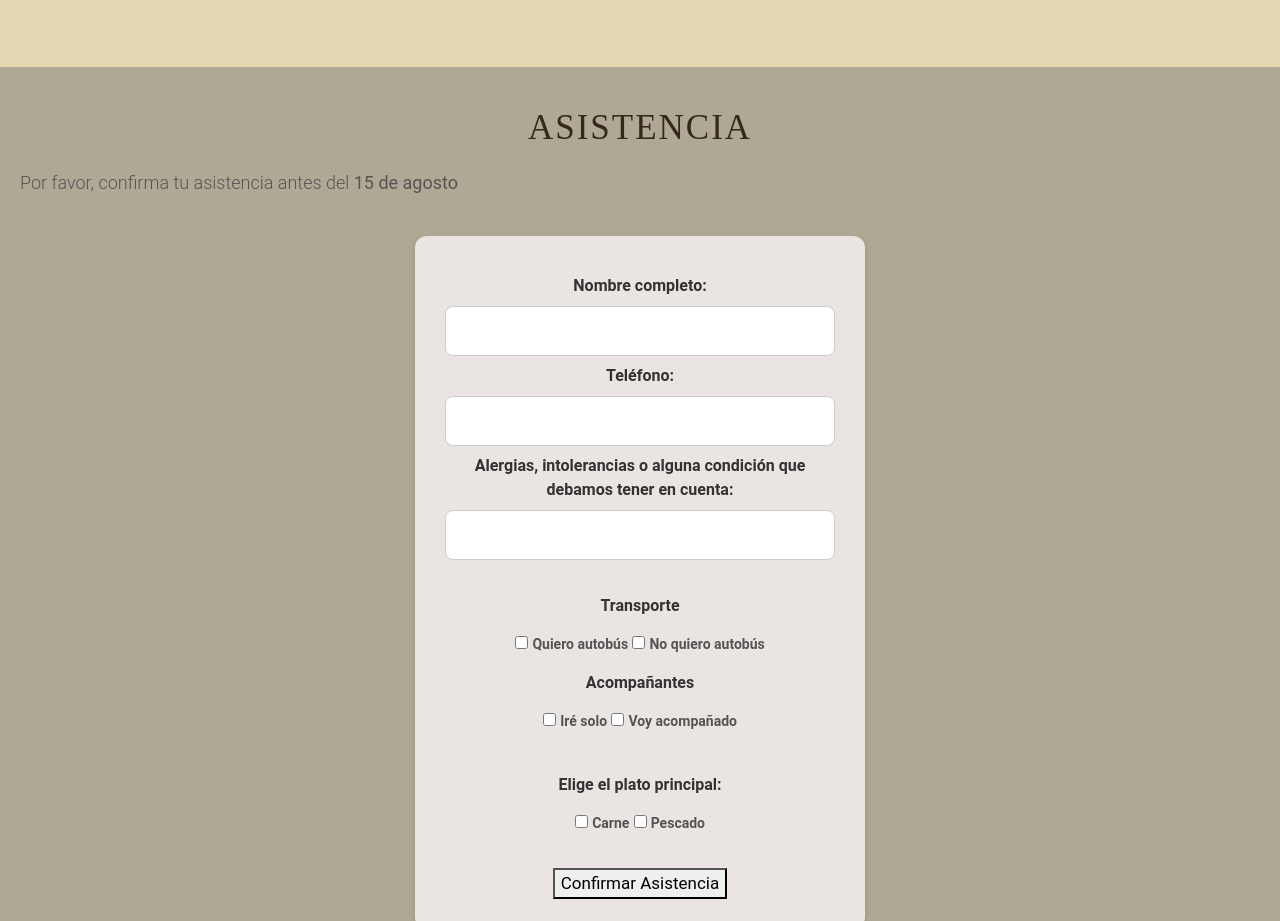
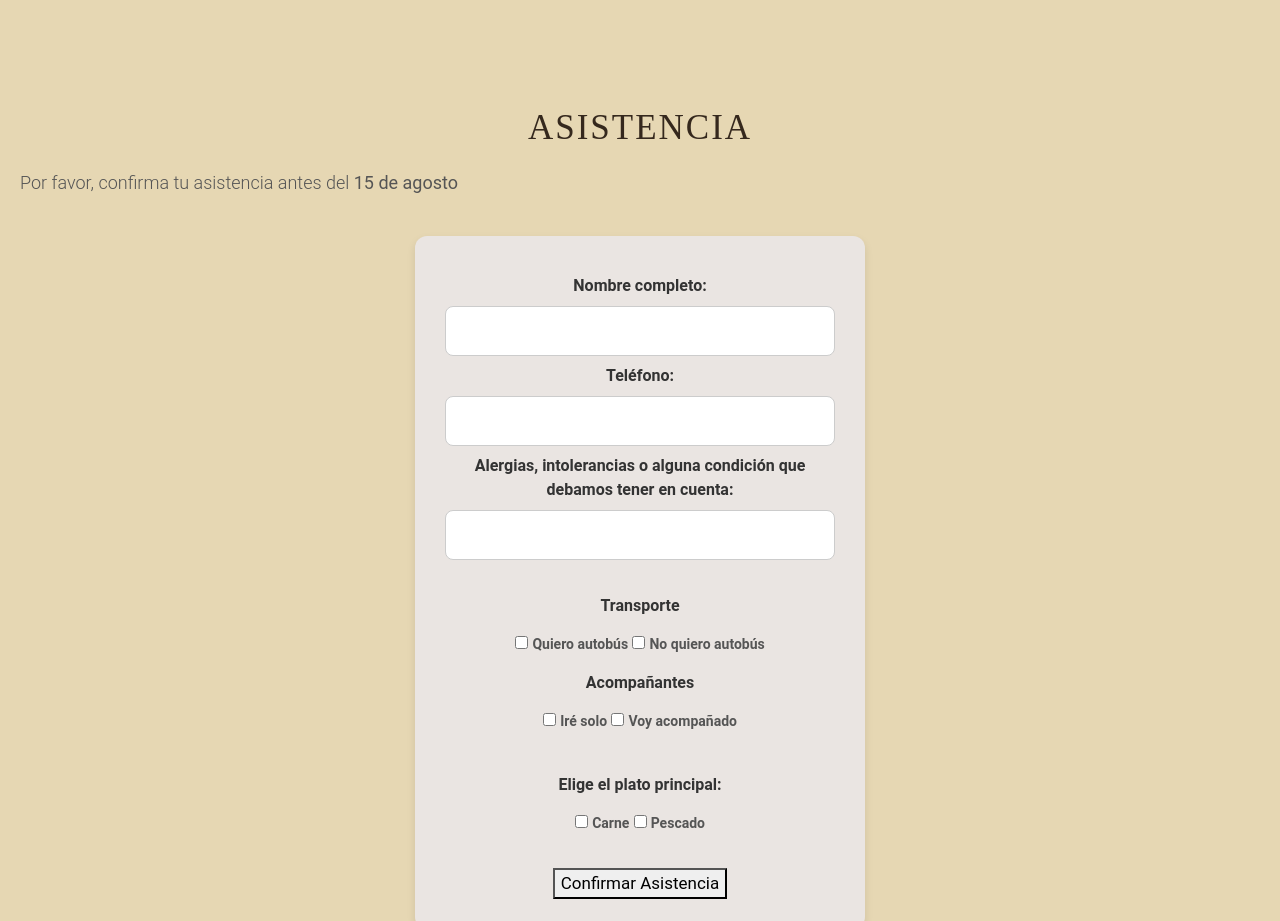
Before and after one commit to WeddingInvitations/sarayjordi_wedding, a plain HTML site: page www/index.html in a window 1280 px wide. Shown: the part 1596-2517 px from the top of the page. Drawn offline with nearby package versions, Linux system fonts and the light colour scheme; some packages are replaced by stand-ins of ours; a web font is replaced by a local one.

Commit message:
change it

```diff
--- a/www/css/style.css
+++ b/www/css/style.css
@@ -409,7 +409,7 @@ audio {
 #asistencia {
     text-align: center;
     padding: 40px 20px;
-    background-color: #afa894;
+    background-color: #e6d7b3;
 }
 
 #asistencia h1 {
```
